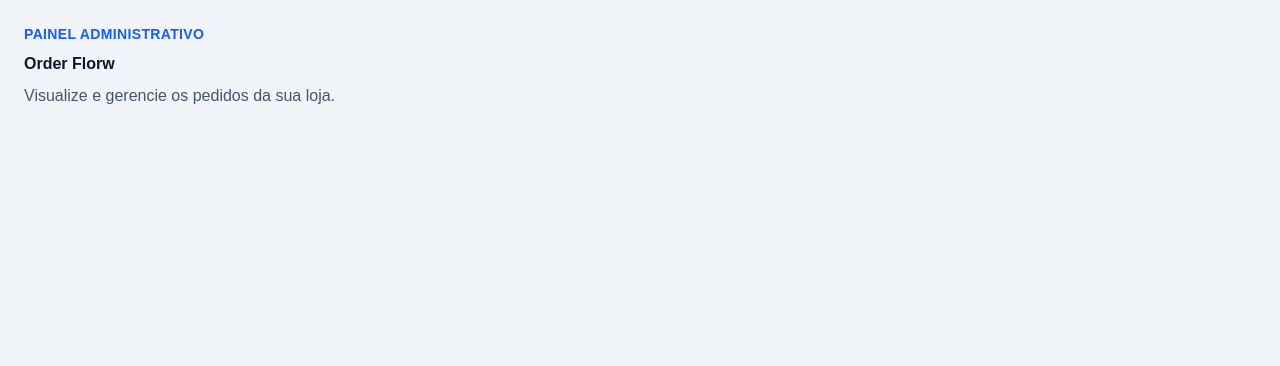
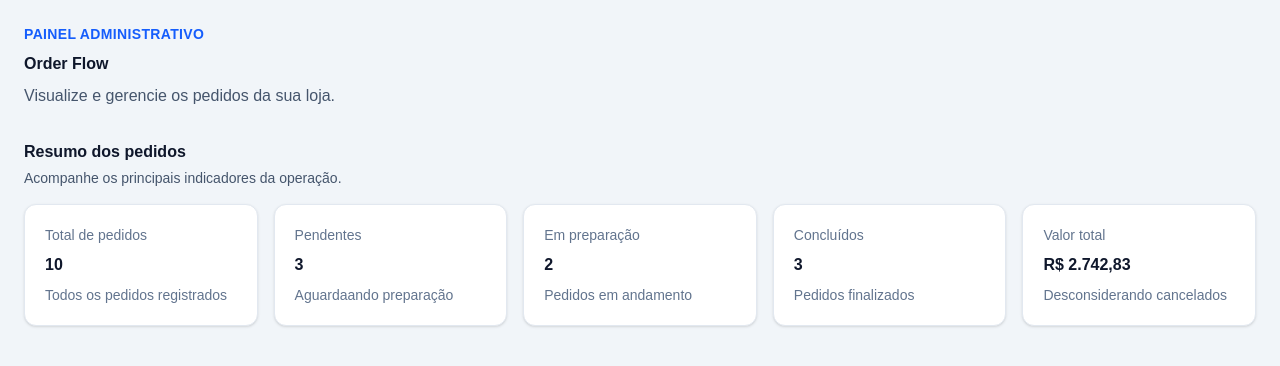
Before and after one commit to DiogoRocha07/order-flow, a Next.js app: page / in a window 1280 px wide. Shown: the top 366 px of the page. Built offline with nearby package versions, Linux system fonts and the light colour scheme.

Commit message:
feat: connect orders dashboard to BFF

```diff
--- a/src/app/page.tsx
+++ b/src/app/page.tsx
@@ -1,20 +1,24 @@
+import { OrdersOverview } from "@/features/orders/components/orders-overview";
+
 export default function Home() {
   return (
     <main className='min-h-screen bg-slate-100 p-6'>
       <div className='mx-auto max-w-7x1'>
-        <header>
+        <header className='mb-8'>
           <p className='text-sm font-semibold uppercase tracking-wide text-blue-600'>
             Painel administrativo
           </p>
 
           <h1 className='mt-2 text-3x1 font-bold text-slate-900'>
-            Order Florw
+            Order Flow
           </h1>
 
           <p className='mt-2 text-slate-600'>
             Visualize e gerencie os pedidos da sua loja.
           </p>
         </header>
+
+        <OrdersOverview />
       </div>
     </main>
   );
--- /dev/null
+++ b/src/features/orders/components/dashboard-card.tsx
@@ -0,0 +1,21 @@
+type DashboardCardProps = {
+  title: string;
+  value: string | number;
+  description: string;
+};
+
+export function DashboardCard({
+  title,
+  value,
+  description,
+}: DashboardCardProps) {
+  return (
+    <article className='rounded-xl border border-slate-200 bg-white p-5 shadow-sm'>
+      <p className='text-sm font-medium text-slate-500'>{title}</p>
+
+      <p className='mt-2 text-3x1 font-bold text-slate-900'>{value}</p>
+
+      <p className='mt-2 text-sm text-slate-500'>{description}</p>
+    </article>
+  );
+}
--- /dev/null
+++ b/src/features/orders/components/order-dashboard.tsx
@@ -0,0 +1,58 @@
+import { DashboardCard } from "@/features/orders/components/dashboard-card";
+import type { OrderStats } from "@/features/orders/types/order";
+import { formatCurrency } from "@/features/orders/utils/format-currency";
+
+type OrderDashboardProps = {
+  stats: OrderStats;
+};
+
+export function OrderDashboard({ stats }: OrderDashboardProps) {
+  return (
+    <section aria-labelledby='dashboard-title'>
+      <div className='mb-4'>
+        <h2
+          id='dashboard-title'
+          className='text-x1 font-semibold text-slate-900'
+        >
+          Resumo dos pedidos
+        </h2>
+
+        <p className='mt-1 text-sm text-slate-600'>
+          Acompanhe os principais indicadores da operação.
+        </p>
+      </div>
+
+      <div className='grid gap-4 sm:grid-cols-2 lg:grid-cols-5'>
+        <DashboardCard
+          title='Total de pedidos'
+          value={stats.totalOrders}
+          description='Todos os pedidos registrados'
+        />
+
+        <DashboardCard
+          title='Pendentes'
+          value={stats.pendingOrders}
+          description='Aguardaando preparação'
+        />
+
+        <DashboardCard
+          title='Em preparação'
+          value={stats.preparingOrders}
+          description='Pedidos em andamento'
+        />
+
+        <DashboardCard
+          title='Concluídos'
+          value={stats.completedOrders}
+          description='Pedidos finalizados'
+        />
+
+        <DashboardCard
+          title='Valor total'
+          value={formatCurrency(stats.totalValue)}
+          description='Desconsiderando cancelados'
+        />
+      </div>
+    </section>
+  );
+}
--- /dev/null
+++ b/src/features/orders/components/orders-overview.tsx
@@ -0,0 +1,36 @@
+"use client";
+
+import { OrderDashboard } from "@/features/orders/components/order-dashboard";
+import { useOrders } from "@/features/orders/hooks/use-orders";
+
+export function OrdersOverview() {
+  const { stats, isLoading, error } = useOrders();
+
+  if (isLoading) {
+    return (
+      <div className='rounded-x1 border border-slate-200 bg-white p-6'>
+        <p className='text-sm text-slate-600'>
+          Carregando resumo dos pedidos...
+        </p>
+      </div>
+    );
+  }
+
+  if (error) {
+    return (
+      <div className='rounded-x1 border border-red-200 bg-red-50 p-6'>
+        <p className='font-medium text-red-800'>
+          Não foi possivel carregar o dashboard.
+        </p>
+
+        <p className='mt-1 text-sm text-red-700'>{error}</p>
+      </div>
+    );
+  }
+
+  if (!stats) {
+    return null;
+  }
+
+  return <OrderDashboard stats={stats} />;
+}
--- /dev/null
+++ b/src/features/orders/hooks/use-orders.ts
@@ -0,0 +1,97 @@
+import { useCallback, useEffect, useState } from "react";
+import {
+  fetchOrders,
+  fetchOrdersStats,
+} from "@/features/orders/services/orders-api";
+import type { Order, OrderStats } from "@/features/orders/types/order";
+
+type useOrdersResult = {
+  orders: Order[];
+  stats: OrderStats | null;
+  isLoading: boolean;
+  error: string | null;
+  refetch: () => Promise<void>;
+};
+
+type OrdersData = {
+  orders: Order[];
+  stats: OrderStats;
+};
+async function requestOrdersData(): Promise<OrdersData> {
+  const [ordersData, statsData] = await Promise.all([
+    fetchOrders(),
+    fetchOrdersStats(),
+  ]);
+
+  return {
+    orders: ordersData.orders,
+    stats: statsData,
+  };
+}
+
+function getErrorMessage(error: unknown): string {
+  return error instanceof Error ? error.message : "Ocorreu um erro inesperado.";
+}
+
+export function useOrders(): useOrdersResult {
+  const [orders, setOrders] = useState<Order[]>([]);
+  const [stats, setStats] = useState<OrderStats | null>(null);
+  const [isLoading, setIsLoading] = useState(true);
+  const [error, setError] = useState<string | null>(null);
+
+  useEffect(() => {
+    let isCancelled = false;
+
+    void requestOrdersData()
+      .then((data) => {
+        if (isCancelled) {
+          return;
+        }
+
+        setOrders(data.orders);
+        setStats(data.stats);
+      })
+      .catch((error: unknown) => {
+        if (isCancelled) {
+          return;
+        }
+
+        setError(getErrorMessage(error));
+      })
+      .finally(() => {
+        if (isCancelled) {
+          return;
+        }
+
+        setIsLoading(false);
+      });
+
+    return () => {
+      isCancelled = true;
+    };
+  }, []);
+
+  const refetch = useCallback(async () => {
+    setIsLoading(true);
+    setError(null);
+
+    try {
+      const data = await requestOrdersData();
+
+      setOrders(data.orders);
+      setStats(data.stats);
+    } catch (error) {
+      setError(getErrorMessage(error));
+    } finally {
+      setIsLoading(false);
+    }
+  }, []);
+
+  return {
+    orders,
+    stats,
+    isLoading,
+    error,
+    refetch,
+  };
+}
--- /dev/null
+++ b/src/features/orders/services/orders-api.ts
@@ -0,0 +1,38 @@
+import type { OrderStats, OrdersListData } from "@/features/orders/types/order";
+import type { ApiResponse } from "@/lib/http/api-response";
+
+async function parseApiResponse<T>(response: Response): Promise<T> {
+  let payload: ApiResponse<T>;
+
+  try {
+    payload = (await response.json()) as ApiResponse<T>;
+  } catch {
+    throw new Error("O servidor retornou uma resposta inválida.");
+  }
+
+  if (!payload.success) {
+    throw new Error(payload.error.message);
+  }
+
+  if (!response.ok) {
+    throw new Error("Não foi possível concluir a solicitação.");
+  }
+
+  return payload.data;
+}
+
+export async function fetchOrders(): Promise<OrdersListData> {
+  const response = await fetch("/api/orders", {
+    cache: "no-store",
+  });
+
+  return parseApiResponse<OrdersListData>(response);
+}
+
+export async function fetchOrdersStats(): Promise<OrderStats> {
+  const response = await fetch("/api/orders/stats", {
+    cache: "no-store",
+  });
+
+  return parseApiResponse<OrderStats>(response);
+}
--- /dev/null
+++ b/src/features/orders/utils/format-currency.ts
@@ -0,0 +1,8 @@
+const currencyFormatter = new Intl.NumberFormat("pt-BR", {
+  style: "currency",
+  currency: "BRL",
+});
+
+export function formatCurrency(value: number): string {
+  return currencyFormatter.format(value);
+}
```
Also changed, not shown: src/features/orders/types/order.ts (+6 -1 lines).
